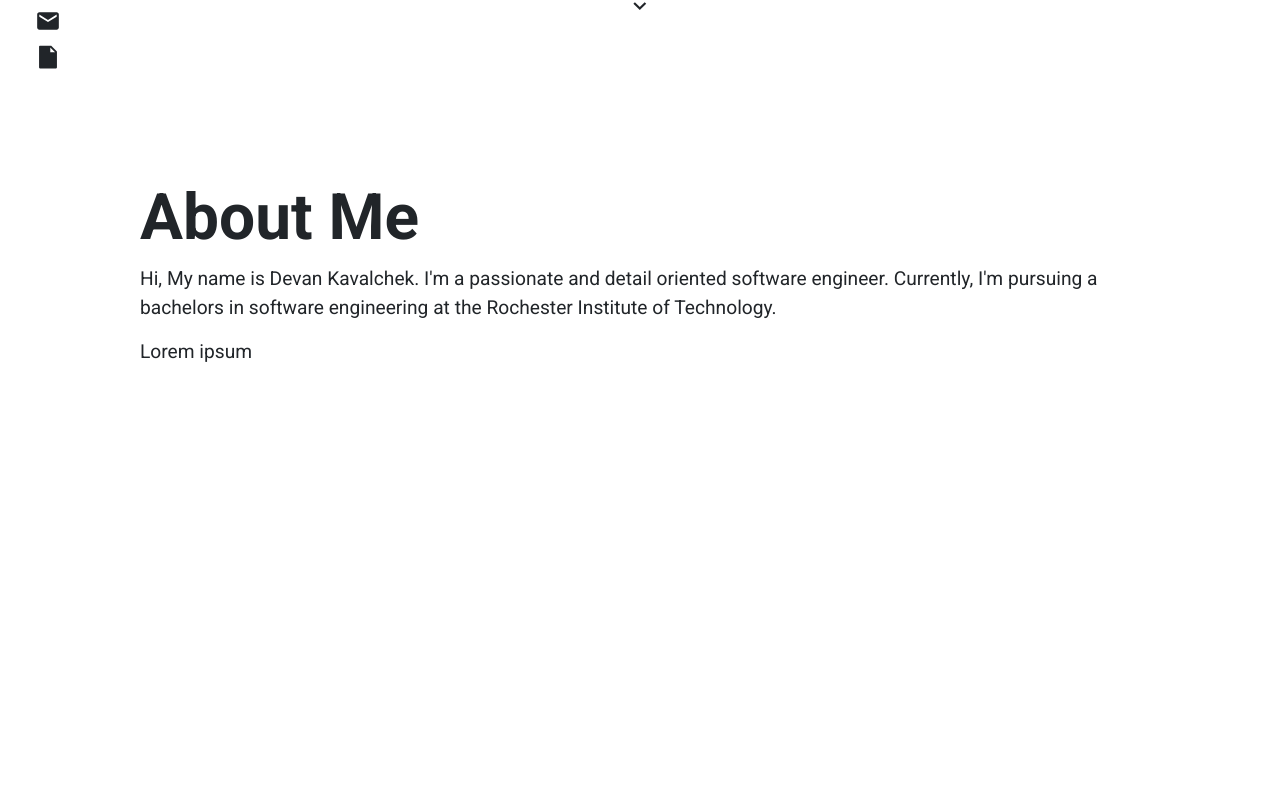
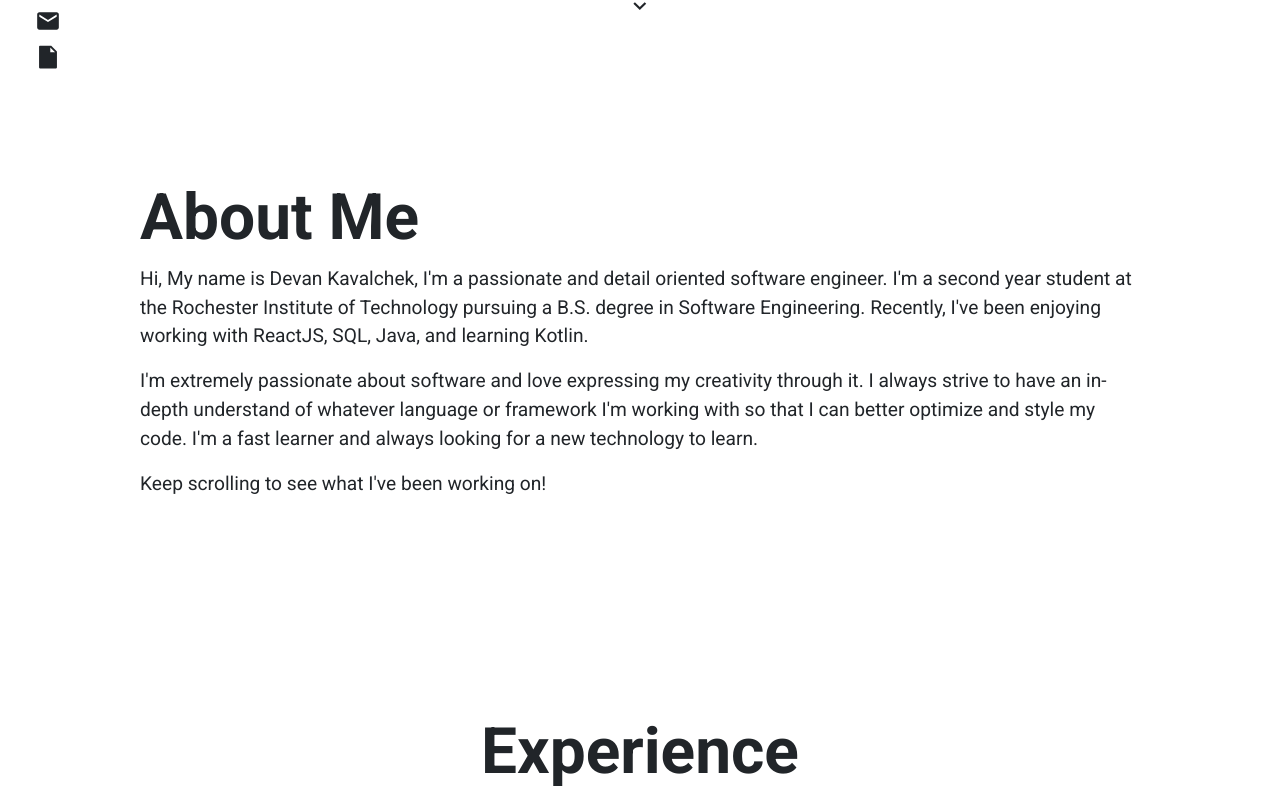
Before and after one commit to devkav/personalWebsite, a React (Create React App) app: page / in a window 1280 px wide. Shown: the part 670-1480 px from the top of the page. Built offline with nearby package versions, Linux system fonts and the light colour scheme.

Commit message:
updated about me

```diff
--- a/src/pages/AboutMe.jsx
+++ b/src/pages/AboutMe.jsx
@@ -3,12 +3,24 @@ import '../style/AboutMe.css';
 function AboutMe(props) {
     return (
         <div id="aboutMe">
-            <div className="fit-content" id="about-me-par">
+            <div className="fit-content" id="about-me-content">
                 <h2 className="fit-content">About Me</h2>
-                <p>Hi, My name is Devan Kavalchek. I'm a passionate and detail oriented
-                    software engineer. Currently, I'm pursuing a bachelors in software engineering
-                    at the Rochester Institute of Technology.</p>
-                <p>Lorem ipsum</p>
+                <p>
+                    Hi, My name is Devan Kavalchek, I'm a passionate and detail oriented
+                    software engineer. I'm a second year student at the Rochester Institute
+                    of Technology pursuing a B.S. degree in Software Engineering. Recently,
+                    I've been enjoying working with ReactJS, SQL, Java, and learning Kotlin.
+                </p>
+                <p>
+                    I'm extremely passionate about software and love expressing my
+                    creativity through it. I always strive to have an in-depth understand
+                    of whatever language or framework I'm working with so that I can
+                    better optimize and style my code. I'm a fast learner and always
+                    looking for a new technology to learn.
+                </p>
+                <p>
+                    Keep scrolling to see what I've been working on!
+                </p>
             </div>
         </div>
     );
--- a/src/style/AboutMe.css
+++ b/src/style/AboutMe.css
@@ -1,11 +1,11 @@
 #aboutMe {
-    min-height: 100vh;
     display: flex;
     flex-flow: column;
     align-items: center;
+    margin-bottom: 150px;
 }
 
-#about-me-par {
+#about-me-content {
     max-width: 1000px;
     margin-top: 50px;
     margin-left: 100px;
--- a/src/style/Experience.css
+++ b/src/style/Experience.css
@@ -73,7 +73,7 @@
 
 #experience {
     min-height: 100vh;
-    padding-bottom: 50px;
+    margin-bottom: 50px;
 }
 
 .education-label {
```
